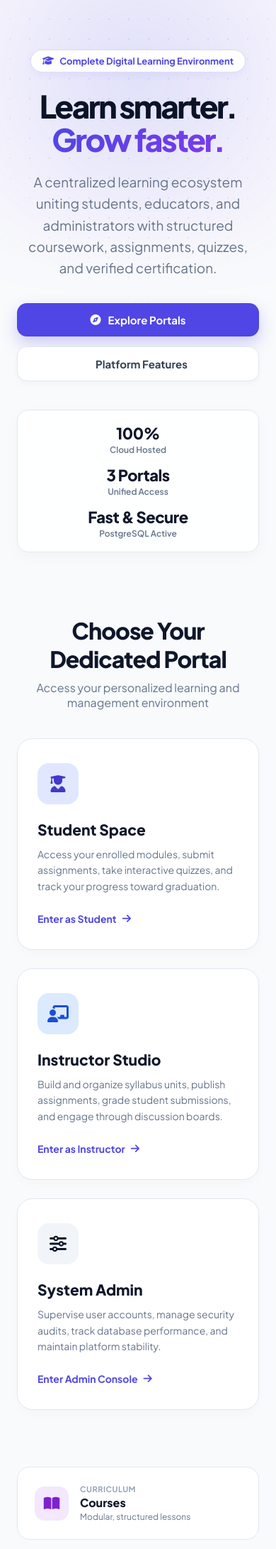
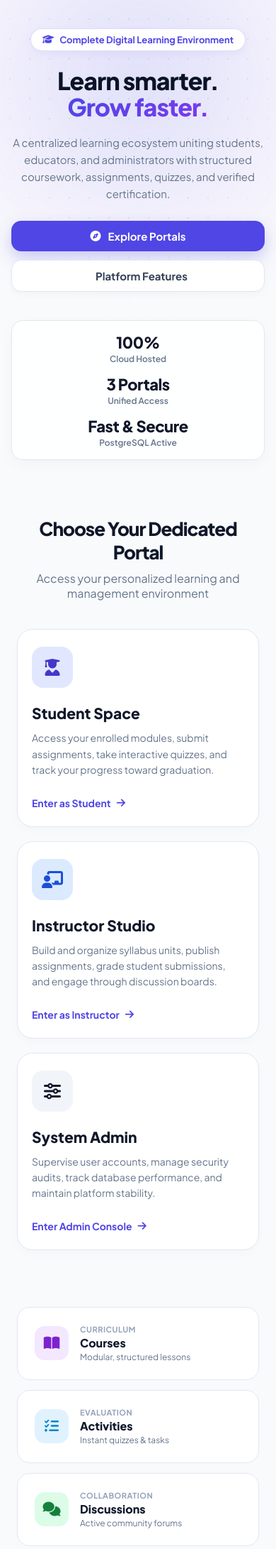
Before and after one commit to sanad-shat/Learnova-LMS-Platform, a Flask app: page / in a window 390 px wide; the page is wider, and only the part inside the window is pictured. Shown: the part 71-2253 px from the top of that part at 71% size. Run offline with Flask 3, Linux system fonts and the light colour scheme; some libraries are stand-ins or nearby versions.

Commit message:
Update choose.html

```diff
--- a/ecms/app/templates/choose.html
+++ b/ecms/app/templates/choose.html
@@ -502,22 +502,74 @@
       color: #94a3b8;
     }
 
-    /* Responsive */
+    /* ========================================================
+       RESPONSIVE BREAKPOINTS (Tablet & Mobile Optimization)
+       ======================================================== */
     @media (max-width: 992px) {
-      .hero-title { font-size: 44px; }
-      .portals-grid { grid-template-columns: 1fr; }
-      .features-grid { grid-template-columns: repeat(2, 1fr); }
-      .why-section { grid-template-columns: 1fr; gap: 24px; }
+      .hero-title {
+        font-size: 46px;
+        letter-spacing: -1.5px;
+      }
+      .portals-grid {
+        grid-template-columns: 1fr;
+        gap: 20px;
+      }
+      .features-grid {
+        grid-template-columns: repeat(2, 1fr);
+      }
+      .why-section {
+        grid-template-columns: 1fr;
+        gap: 24px;
+        padding: 30px 24px;
+      }
     }
 
-    @media (max-width: 576px) {
-      .top-header { padding: 14px 20px; }
-      .nav-links a:not(.nav-cta) { display: none; }
-      .features-grid { grid-template-columns: 1fr; }
-      .trust-metrics-bar { grid-template-columns: 1fr; gap: 14px; }
-      .metric-col::after { display: none !important; }
-      .hero-cta-group { flex-direction: column; width: 100%; }
-      .btn-main { width: 100%; justify-content: center; }
+    @media (max-width: 640px) {
+      .top-header {
+        padding: 14px 20px;
+      }
+      .nav-links a:not(.nav-cta) {
+        display: none;
+      }
+      .hero-center {
+        padding: 40px 16px 20px;
+      }
+      .hero-title {
+        font-size: 34px;
+        letter-spacing: -1px;
+      }
+      .hero-subtitle {
+        font-size: 15px;
+        margin-bottom: 26px;
+      }
+      .hero-cta-group {
+        flex-direction: column;
+        width: 100%;
+        gap: 12px;
+      }
+      .btn-main {
+        width: 100%;
+        justify-content: center;
+        padding: 12px 20px;
+      }
+      .trust-metrics-bar {
+        grid-template-columns: 1fr;
+        gap: 14px;
+        padding: 16px;
+      }
+      .metric-col:not(:last-child)::after {
+        display: none !important;
+      }
+      .features-grid {
+        grid-template-columns: 1fr;
+        gap: 14px;
+      }
+      .section-heading h2 {
+        font-size: 26px;
+      }
+      .portal-card {
+        padding: 24px 20px;
+      }
     }
   </style>
 </head>
@@ -539,7 +591,9 @@
     <nav class="nav-links">
       <a href="#portals">Portals</a>
       <a href="#features">Features</a>
-      <a href="{{ url_for('students.login') }}" class="nav-cta">Sign In <i class="fa-solid fa-arrow-right-to-bracket" style="margin-left: 4px;"></i></a>
+      <a href="{{ url_for('students.login') }}" class="nav-cta">
+        Sign In <i class="fa-solid fa-arrow-right-to-bracket" style="margin-left: 4px;"></i>
+      </a>
     </nav>
   </header>
 
@@ -611,7 +665,7 @@
         <a href="{{ url_for('teachers.login') }}" class="portal-card">
           <div>
             <div class="portal-icon icon-teacher">
-              <i class="fa-solid fa-chalkboard-teacher"></i>
+              <i class="fa-solid fa-chalkboard-user"></i>
             </div>
             <h3>Instructor Studio</h3>
             <p>Build and organize syllabus units, publish assignments, grade student submissions, and engage through discussion boards.</p>
@@ -622,8 +676,8 @@
           </div>
         </a>
 
-        <!-- Admin -->
-        <a href="{{ url_for('admin.dashboard') }}" class="portal-card">
+        <!-- Admin: points directly to admin.login -->
+        <a href="{{ url_for('admin.login') }}" class="portal-card">
           <div>
             <div class="portal-icon icon-admin">
               <i class="fa-solid fa-sliders"></i>
```
